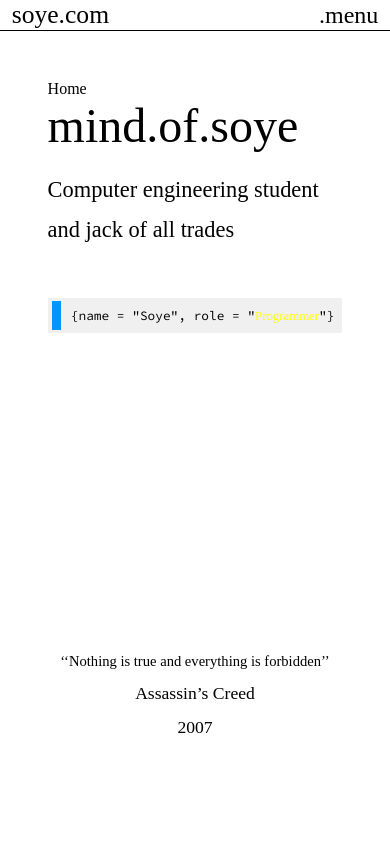
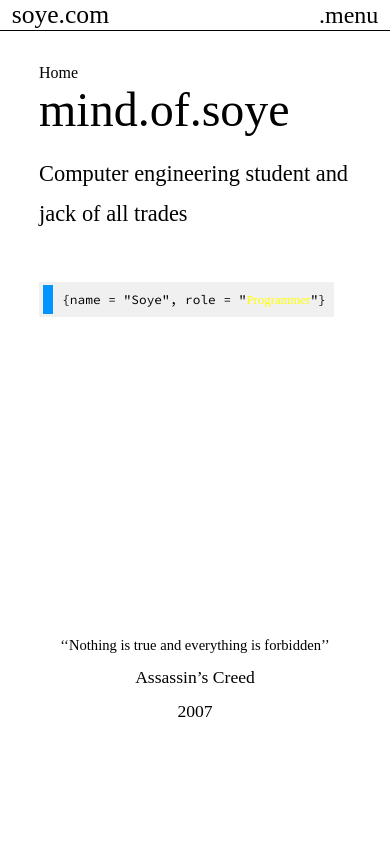
Before and after one commit to soyedotcom/soye.com, a React (Vite) app: page / in a window 390 px wide. Shown: the top 844 px of the page. Built offline with nearby package versions, Linux system fonts and the light colour scheme; a web font is replaced by a local one.

Commit message:
Add padding for mobile

```diff
--- a/src/App.css
+++ b/src/App.css
@@ -4,3 +4,9 @@
   margin: 5rem 16%;
   gap: 5vh;
 }
+
+@media (max-width: 70rem){
+  .section-container{
+    margin: 4rem 10vw;
+  }
+}
```
